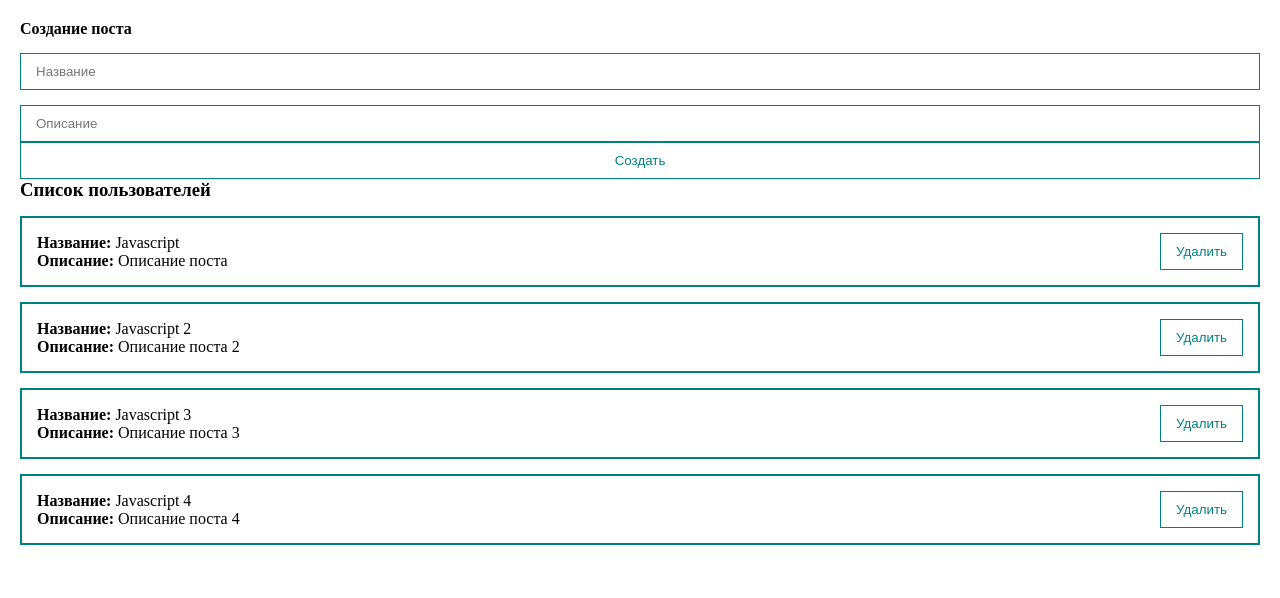
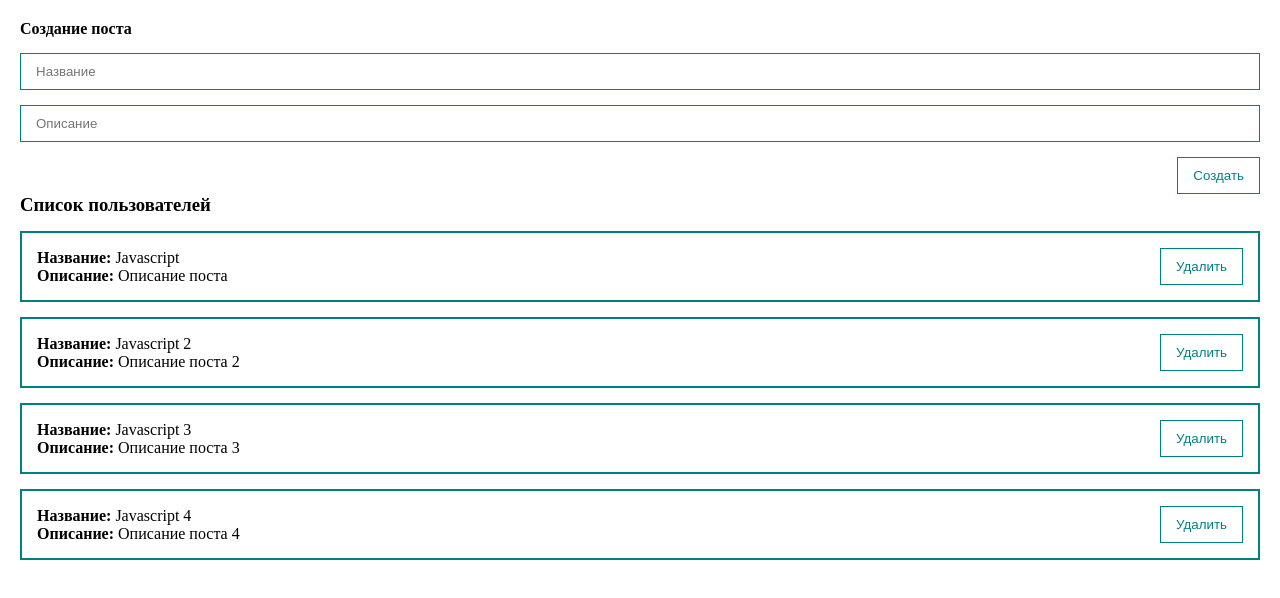
Before and after one commit to DIMEsy090/projectVue, a Vue app: page / in a window 1280 px wide. Shown: the top 598 px of the page. Built offline with nearby package versions, Linux system fonts and the light colour scheme.

Commit message:
сделал creatApp в app.js и немного поработал с кнопкой

```diff
--- a/src/components/PostForm.vue
+++ b/src/components/PostForm.vue
@@ -13,7 +13,10 @@
         type="text"
         placeholder="Описание"
     >
-    <my-button @click="createPost">Создать</my-button>
+    <my-button
+        style= "align-self: flex-end; margin-top: 15px"
+        @click="createPost">Создать</my-button
+    >
   </form>
 </template>
 
--- a/src/main.js
+++ b/src/main.js
@@ -1,4 +1,7 @@
 import { createApp } from 'vue'
 import App from "./App";
+import components from '@/components/UI';
 
-createApp(App).mount('#app')
+const app = createApp(App)
+
+app.mount('#app')
```
